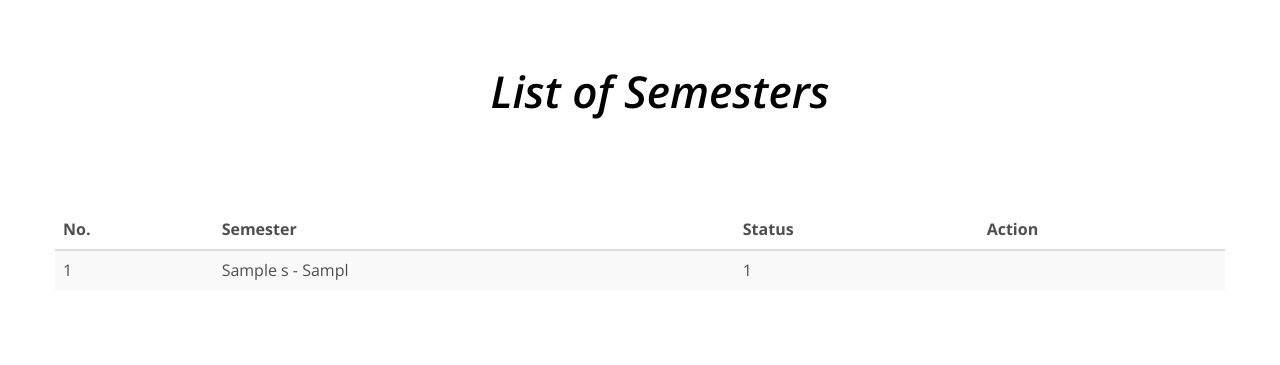
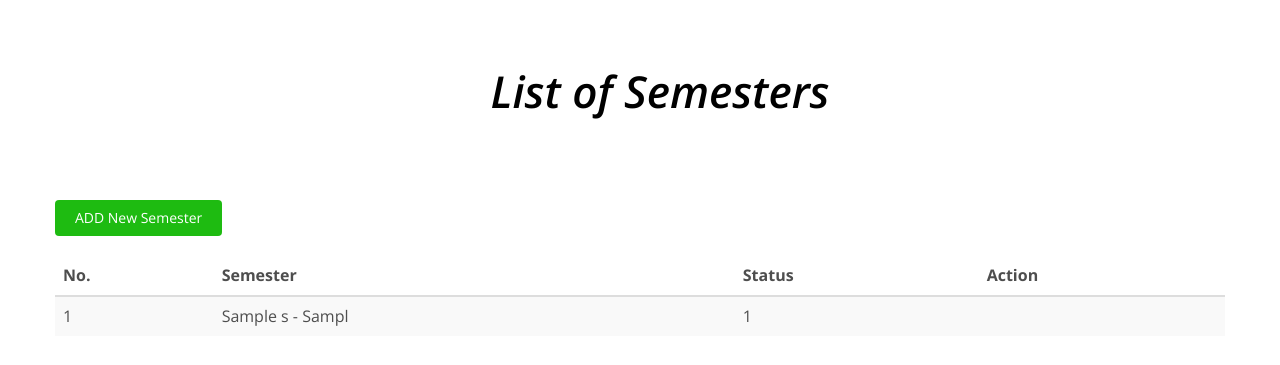
Before and after one commit to mrashidcit/azzuha-lms, a Laravel app: page /semesters in a window 1280 px wide. Shown: the part 170-535 px from the top of the page. Run offline with Laravel 8, Linux system fonts and the light colour scheme; tables that the repository leaves empty hold one stand-in row (values such as "Sample post"); settings files or empty folders that the repository lacks are supplied.

Commit message:
Semesters CRUD Working

```diff
--- a/app/Http/Controllers/SemesterController.php
+++ b/app/Http/Controllers/SemesterController.php
@@ -42,29 +42,9 @@ class SemesterController extends Controller
      */
     public function store(StoreSemester $request)
     {
+        $semester = new Semester;
 
-        // Checking that Particular Semester is Already
-        // Exist or not
-        $count = Semester::where('name', $request->name)
-                    ->where('year', $request->year)->count();
-
-        // If more than 0 then
-        // return with duplicate error message
-        if ($count > 0){
-            return redirect()->route('semesters.create')
-            ->with('duplicate', 'Semester Already Exist in This Year!');
-
-        }
-
-        // dd($semester);
-
-        $semester = new Semester();
-
-        $semester->name = $request->name;
-        $semester->year = $request->year;
-        $semester->status = $request->status;
-
-        $semester->save();
+        $semester->store($request);
 
         return redirect()->route('semesters.create')
             ->with('status', 'Successfully Saved!');
@@ -90,7 +70,11 @@ class SemesterController extends Controller
      */
     public function edit($id)
     {
-        //
+        $semester = Semester::find($id);
+
+        return view('admin.semester.edit',
+            compact('semester'));
+        // return "Edit the Semeseter";
     }
 
     /**
@@ -100,9 +84,35 @@ class SemesterController extends Controller
      * @param  int  $id
      * @return \Illuminate\Http\Response
      */
-    public function update(Request $request, $id)
+    public function update(StoreSemester $request, $id)
     {
-        //
+        $semester = Semester::find($id);
+
+        $state = $semester->isDuplicate($request);
+
+        // dd($state);
+
+        // Checking Duplication
+        if ($semester->isDuplicate($request)){
+
+            return redirect()
+                ->route('semesters.edit', ['id' => $id])
+                ->with('duplicate' , "Semester Already Exist!");
+
+        }
+
+        // Now Updating Semester Info.
+        $semester->updateSemester($request, $id);
+
+
+        $success = 'Successfully Updated';
+
+        // dd($semester);
+
+        return redirect()
+                ->route('semesters.edit', ['id' => $id])
+                ->with('success' , $success);
+
     }
 
     /**
@@ -113,6 +123,12 @@ class SemesterController extends Controller
      */
     public function destroy($id)
     {
-        //
+
+
+        $semester = Semester::find($id);
+        $semester->delete();
+        return back()
+            ->with('success', 'Successfully Deleted!');
+
     }
 }
--- a/app/Semester.php
+++ b/app/Semester.php
@@ -3,6 +3,7 @@
 namespace App;
 
 use Illuminate\Database\Eloquent\Model;
+use Illuminate\Http\Request;
 
 class Semester extends Model
 {
@@ -15,5 +16,100 @@ class Semester extends Model
 
     public $timestamps = false;
 
+    // Checking that is there any semester
+    // already entered in the table called before Store
+    public function checkDuplicateBeforeStore(Request $request){
+        // Checking that Particular Semester is Already
+        // Exist or not
+        $count = Semester::where('name', $request->name)
+                    ->where('year', $request->year)->count();
+
+        // If more than 0 then
+        // return with duplicate error message
+        if ($count > 0){
+            return redirect()->route('semesters.create')
+            ->with('duplicate', 'Semester Already Exist in This Year!');
+
+        }
+
+        if ($count > 0){
+            return false; // means no duplicates
+        }
+
+        return true; // means record already exist
+
+
+    }
+
+    // Checking that is there any semester
+    // already entered in the table called before Update
+    public function isDuplicate(Request $request){
+        // Checking that Particular Semester is Already
+        // Exist or not
+        $count = Semester::where('name', $request->name)
+                    ->where('year', $request->year)->count();
+
+
+        if ($count > 0){
+            return true; // means session already exist
+        }
+
+        return false; // no duplicate
+
+
+    } // end isDuplicate()
+
+    // Checking that is there any semester
+    // already entered in the table called before Update
+    public function checkDuplicateBeforeUpdate(Request $request, $id){
+        // Checking that Particular Semester is Already
+        // Exist or not
+        $count = Semester::where('name', $request->name)
+                    ->where('year', $request->year)->count();
+
+        // If more than 0 then
+        // return with duplicate error message
+        if ($count > 0){
+            return redirect()->route('semesters.edit', ['id' => $id])
+            ->with('duplicate', 'Semester Already Exist!');
+
+        }
+
+        if ($count > 0){
+            return false; // means no duplicates
+        }
+
+        return true; // means record already exist
+
+
+    }
+
+    // Store Semester Record in Table
+    public function store(Request $request){
+
+        $this->checkDuplicateBeforeStore($request);
+
+        $semester = new Semester();
+
+        $semester->name = $request->name;
+        $semester->year = $request->year;
+        $semester->status = $request->status;
+
+        $semester->save();
+
+    }
+
+    // Update Existing Record in Table
+    public function updateSemester(Request $request, $id ){
+
+        $this->checkDuplicateBeforeUpdate($request, $id);
+
+        $this->name = $request->name;
+        $this->year = $request->year;
+        $this->status = $request->status;
+        $this->update();
+
+    }
+
 
 }
--- a/resources/views/admin/semester/create.blade.php
+++ b/resources/views/admin/semester/create.blade.php
@@ -70,6 +70,12 @@
                             <button type="submit" name="submit" class="btn btn-primary btn-lg" required="required">
                                 Save
                             </button>
+                            <a href="{{ route('semesters.index') }}">
+                                <span class="btn btn-primary btn-lg">
+                                    Show List
+                                </span>
+
+                            </a>
                         </div>
                     </div>
 
--- a/resources/views/admin/semester/index.blade.php
+++ b/resources/views/admin/semester/index.blade.php
@@ -1,25 +1,6 @@
 @extends('layouts.master')
 
 @section('content')
-
-    @php
-        $user_type = null;
-    @endphp
-
-    @auth
-
-        @if(Auth::user()->user_type == 1)
-            $user = 'admin';
-
-        @elseif(Auth::user()->user_type == 2)
-            $user = 'teacher'
-        @else
-            $user = 'student'
-        @endif
-
-    @endauth
-
-
 
     <section id="contact-page">
         <div class="container">
@@ -28,9 +9,9 @@
                 <!-- <p class="lead">Sed do eiusmod tempor incididunt ut labore et dolore magna aliqua.</p> -->
             </div>
 
-            @if (session('status'))
+            @if (session('success'))
                 <div class="alert alert-success">
-                    {{ session('status') }}
+                    {{ session('success') }}
                 </div>
             @endif
 
@@ -49,6 +30,10 @@
                     </ul>
                 </div>
             @endif
+
+            <div class="row">
+                <a href="{{ route('semesters.create') }}" class="custom-btn"><button name="submit" class="btn btn-primary">ADD New Semester</button></a>
+            </div>
 
             <div class="row contact-wrap">
             <table class="table table-striped">
@@ -70,13 +55,28 @@
                             @auth
                                 {{--  If user_type is 1 its means its an admin   --}}
                                 @if(Auth::user()->user_type == '1')
-                                <a href="#">
-                                    <span class="fa fa-pencil" aria-hidden="true"></span>
+
+
+                                <form method="post" action="{{ route('semesters.destroy', $semester->id) }}">
+                                    {{ csrf_field() }}
+                                    {{ method_field('DELETE') }}
+
+
+                                    {{-- To Edit the Semester Info   --}}
+
+                                    <a href="{{ route('semesters.edit', ['id' => $semester->id])}}">
+                                        <span class="fa fa-pencil" aria-hidden="true"></span>
+                                    </a>
+
+                                    <a  href="{{ url('semesters/' . $semester->id) }}">
+                                    <button type="submit" name="submit" class="glyphicon glyphicon-remove-circle" aria-hidden="true"></button>
                                 </a>
-                                <a href="#">
-                                    <span class="fa fa-remove" aria-hidden="true"></span>
-                                    <span class="glyphicon glyphicon-remove-circle" aria-hidden="true"></span>
-                                </a>
+
+                                </form>
+
+
+                                {{--  onclick="return confirm('Are You Sure to Delete this Record?');"  --}}
+
                             @endif
                             @endauth
 
```
Also changed, not shown: resources/views/admin/semester/edit.blade.php (+34 -8 lines).
